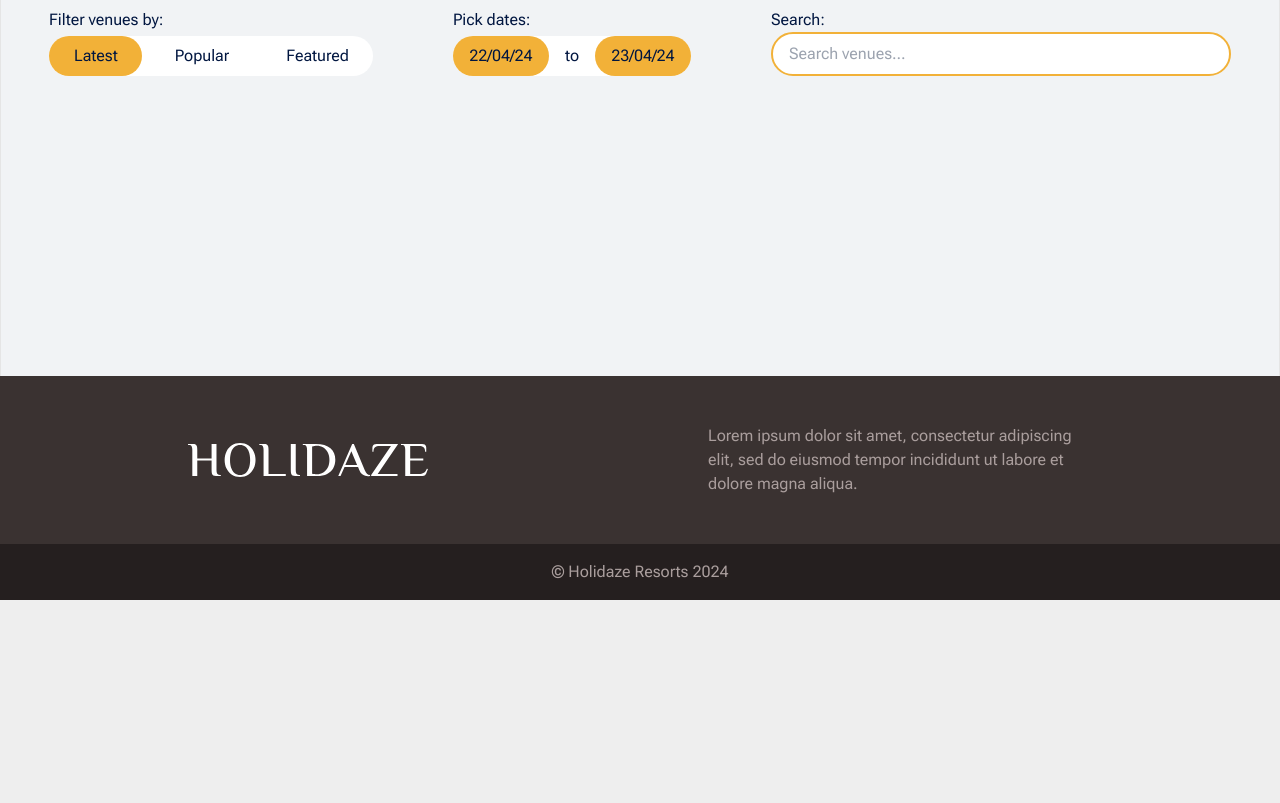
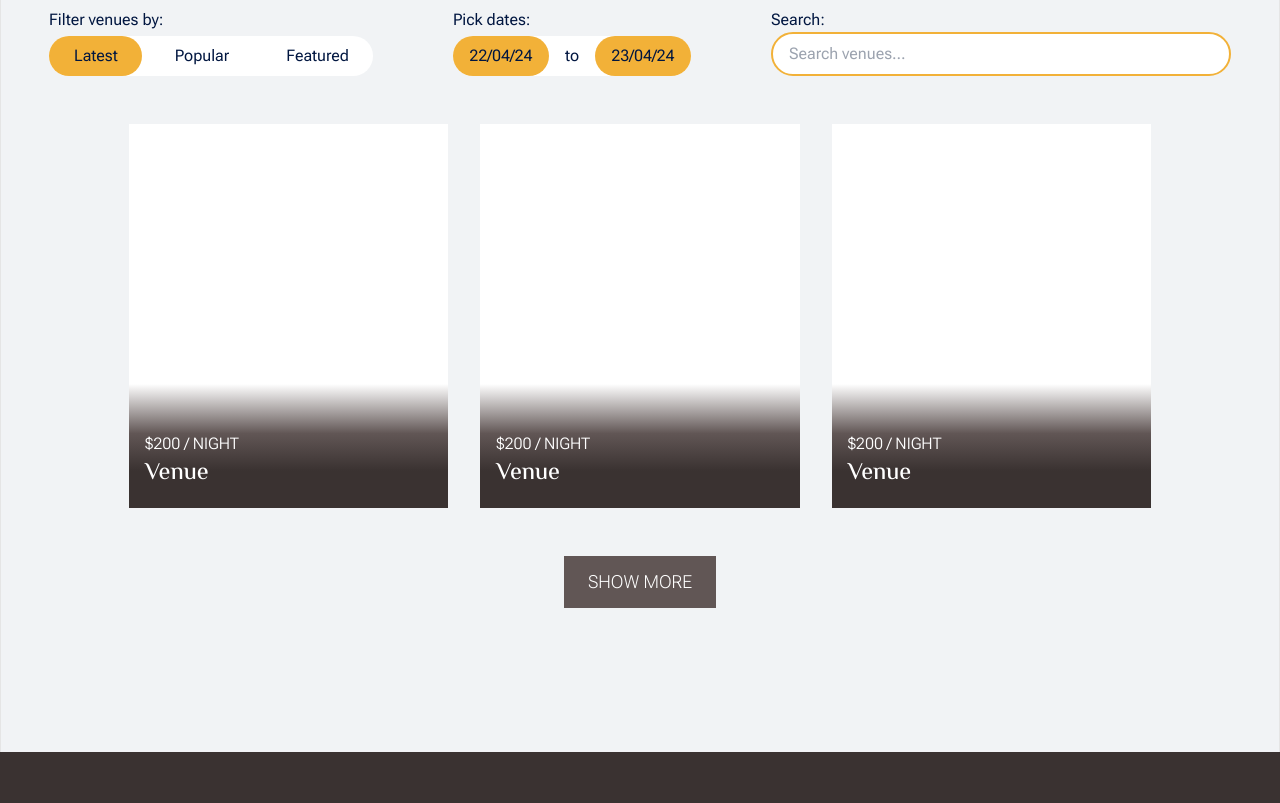
Before and after one commit to devholdt/Holidaze, a Next.js app: page /venues in a window 1280 px wide. Shown: the part 520-1323 px from the top of the page. Before the commit the page ends 1120 px from the top, so only its background shows below. Built offline with nearby package versions, Linux system fonts and the light colour scheme.

Commit message:
finished basic content on venues page

```diff
--- a/app/page.tsx
+++ b/app/page.tsx
@@ -43,7 +43,7 @@ export default function Home() {
 			</div>
 
 			<div className="flex flex-col items-center my-36">
-				<div className="flex flex-col items-center">
+				<div className="flex flex-col items-center text-center mb-12">
 					<h3 className={`${elMessiri.className} leading-tight`}>
 						Bookings & Venues
 					</h3>
@@ -53,7 +53,7 @@ export default function Home() {
 						right={"w-24 ms-2"}
 					/>
 				</div>
-				<div className="flex flex-wrap justify-center px-12 gap-12 mt-12">
+				<div className="flex flex-wrap md:flex-nowrap gap-8 w-full px-4 md:px-14 xl:px-32">
 					<VenueCard />
 					<VenueCard />
 					<VenueCard />
@@ -61,7 +61,7 @@ export default function Home() {
 				<Button
 					text={"View all"}
 					styles={
-						"bg-brown py-4 px-8 uppercase text-white mt-12 hover:bg-darkBrown"
+						"bg-brown py-3 px-6 uppercase text-white mt-12 hover:bg-darkBrown font-extralight text-lg"
 					}
 				/>
 			</div>
--- a/app/ui/venue-card.tsx
+++ b/app/ui/venue-card.tsx
@@ -2,7 +2,7 @@ import { elMessiri } from "@/app/ui/fonts";
 
 export default function VenueCard() {
 	return (
-		<div className="flex flex-col bg-white h-96 w-64">
+		<div className="flex flex-col bg-white h-96 w-full min-w-48">
 			<div className="bg-transparent flex-1"></div>
 			<div className="bg-gradient-to-t from-darkBrown from-30% via-brown via-60% text-white flex flex-col justify-center px-4 pb-4 pt-12">
 				<p className="font-light uppercase">$200 / night</p>
--- a/app/venues/page.tsx
+++ b/app/venues/page.tsx
@@ -3,6 +3,8 @@ import Hero from "@/app/ui/hero";
 import RadioButtons from "@/app/ui/radio-buttons";
 import DatePick from "@/app/ui/date-picker";
 import Search from "@/app/ui/search";
+import VenueCard from "@/app/ui/venue-card";
+import Button from "@/app/ui/button";
 
 export const metadata: Metadata = {
 	title: "Venues",
@@ -18,6 +20,20 @@ export default function Page() {
 				<DatePick />
 				<Search />
 			</div>
+
+			<div className="flex flex-col items-center mb-36">
+				<div className="flex flex-wrap md:flex-nowrap gap-8 w-full px-4 md:px-14 xl:px-32">
+					<VenueCard />
+					<VenueCard />
+					<VenueCard />
+				</div>
+				<Button
+					text={"Show more"}
+					styles={
+						"bg-brown py-3 px-6 uppercase text-white mt-12 hover:bg-darkBrown font-extralight text-lg"
+					}
+				/>
+			</div>
 		</main>
 	);
 }
```
